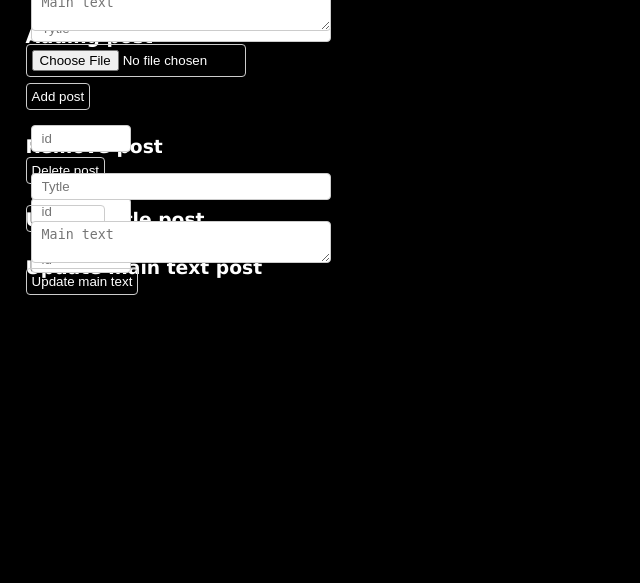
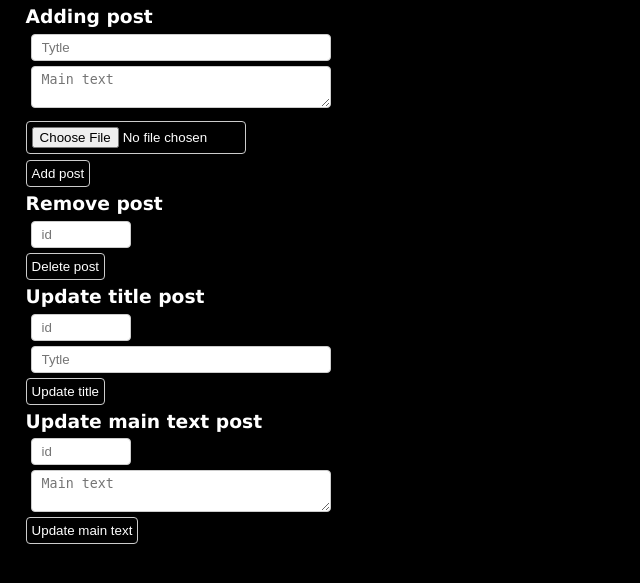
Before and after one commit to KamilDziuk/optivai, a PHP site: page /blog/configuration_post.php in a window 1280 px wide. Shown: the top 583 px of the page, without its empty margins (0-640 px from the left). Run offline with PHP 8.4, Linux system fonts and the light colour scheme; data that the repository does not hold is empty.

Commit message:
Blog v6
1:Improve blog style.

```diff
--- a/css/post_style.css
+++ b/css/post_style.css
@@ -91,7 +91,7 @@
     }
 
     #form_box_configuration {
-    position:absolute;
+    position:relative;
     display:flex
     }
 
@@ -104,8 +104,8 @@
     }
 
     h3 {
-    padding-top:2%;
-    padding-bottom:2%
+    padding-top:0.5%;
+    padding-bottom:0.5%
     }
 
     input[type=file] {
@@ -125,7 +125,7 @@
     width:300px;
     padding:5px 10px;
     margin:5px;
-    margin-top:-4.5%;
+    margin-top:0%;
     display:flex;
     border:1px solid #ccc;
     border-radius:4px;
```
